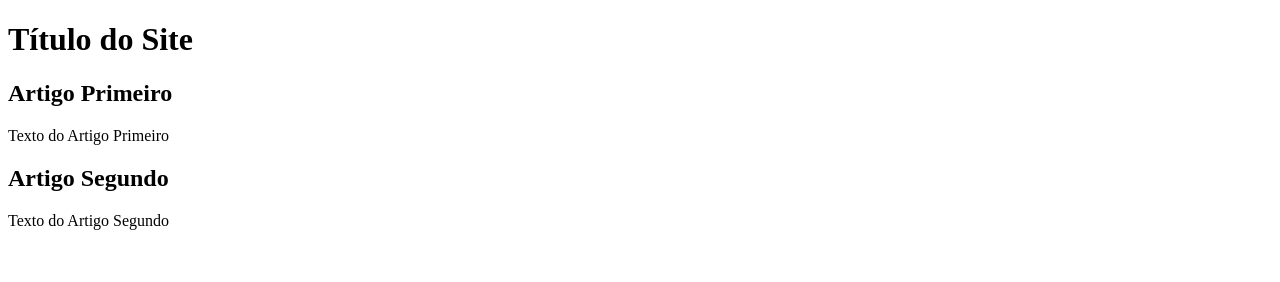
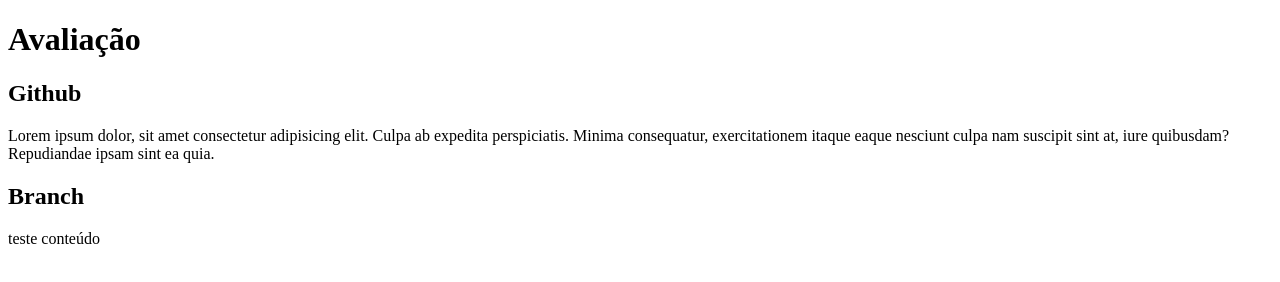
Before and after one commit to jrj78/projeto-devjrf, a plain HTML site: page index.html in a window 1280 px wide. Drawn offline with Linux system fonts and the light colour scheme.

Commit message:
inseri texto no conteudo

```diff
--- a/index.html
+++ b/index.html
@@ -9,15 +9,15 @@
 <body>
     <main>
         <header>
-            <h1>Título do Site</h1>
+            <h1>Avaliação</h1>
         </header>
         <article>
-            <h2>Artigo Primeiro</h2>
-            <p>Texto do Artigo Primeiro</p>
+            <h2>Github</h2>
+            <p>Lorem ipsum dolor, sit amet consectetur adipisicing elit. Culpa ab expedita perspiciatis. Minima consequatur, exercitationem itaque eaque nesciunt culpa nam suscipit sint at, iure quibusdam? Repudiandae ipsam sint ea quia.</p>
         </article>
         <article>
-            <h2>Artigo Segundo</h2>
-            <p>Texto do Artigo Segundo</p>
+            <h2>Branch </h2>
+            <p>teste conteúdo</p>
         </article>
     </main>
 </body>
```
